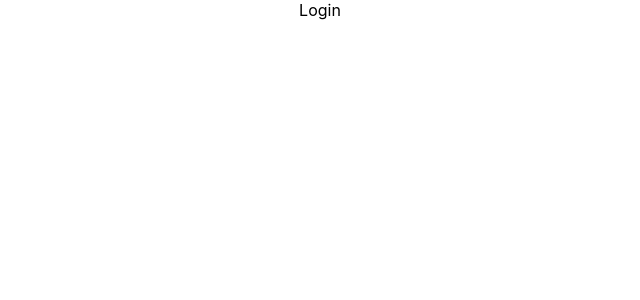
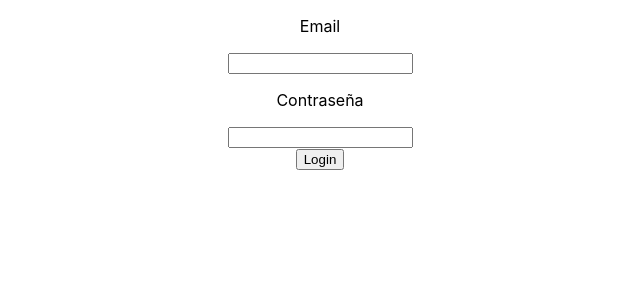
Before and after one commit to raquelfernandezbermudez/proyecto-raquel-frontend-hiberus, a React (Create React App) app: page /login in a window 1280 px wide. Shown: the top 300 px of the page, without its empty margins (320-960 px from the left). Built offline with nearby package versions, Linux system fonts and the light colour scheme.

Commit message:
Componente login, estados, api y formulario

```diff
--- a/src/components/Login/Login.jsx
+++ b/src/components/Login/Login.jsx
@@ -1,27 +1,66 @@
-
-import { Route, Routes, BrowserRouter } from "react-router-dom";
-import { Axios } from 'axios';
-import React, { Component } from 'react';
-import './Login.css';
+import React, { Component } from 'react'
+import axios from 'axios';
 
 export class Login extends Component {
+
+  constructor(props) {
+    super(props);
+    this.state = {
+      email: 'Escribe tu email',
+      password: 'Escribe tu contraseña'
+    };
+
+    this.handleChange = this.handleChange.bind(this);
+    this.handleSubmit = this.handleSubmit.bind(this);
+
+  }//Constructor
+
+  // Gestionar los cambios en cualquier elemento del form
+  handleChange(event) {
+    if(event.target.name === 'email') {
+      this.setState({
+        email: event.target.value,
+        password: this.state.password
+      })
+    } else if(event.target.name === 'password') {
+      this.setState({
+        email: this.state.email,
+        password: event.target.value
+      })
+    }
+  }
+
+  handleSubmit(event) {
+    axios.post('http://51.38.51.187:5050/api/v1/auth/log-in', {
+        email: this.state.email,
+        password: this.state.password,
+      })
+      .then((response) => {
+        console.log(response.data);
+      })
+      .catch(function (error) {
+        console.log(error);
+      });
+      event.preventDefault();
+    }
+
   render() {
-
-  //   const prueba = async () => {
-  //     console.log('hola')
-  // }
-
-
-  async function logInUser() {
-
-}
-
     return (
       <div>
+        <form onSubmit={this.handleSubmit}>
+          <label>
+            <p>Email</p>
+            <input type="text" name='email' onChange={this.handleChange}/>
+          </label>
+          <label>
+            <p>Contraseña</p>
+            <input type="password"  name='password' onChange={this.handleChange}/>
+          </label>
+          <div>
+            <button type="submit">Login</button>
+          </div>
+        </form>
 
-        Login
-        {/* <button onClick={signUpUser}>Nuevo usuario</button> &nbsp;
-        <button onClick={logInUser}>Ingreso</button> &nbsp; */}
       </div>
     )
   }
```
